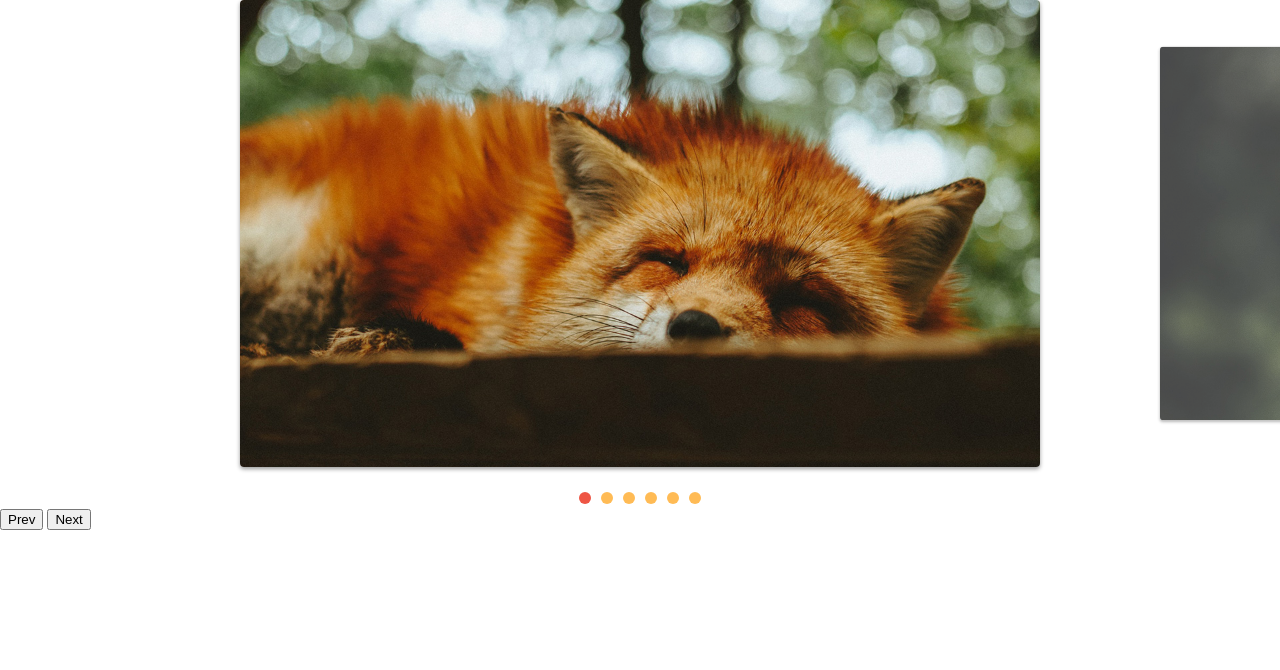
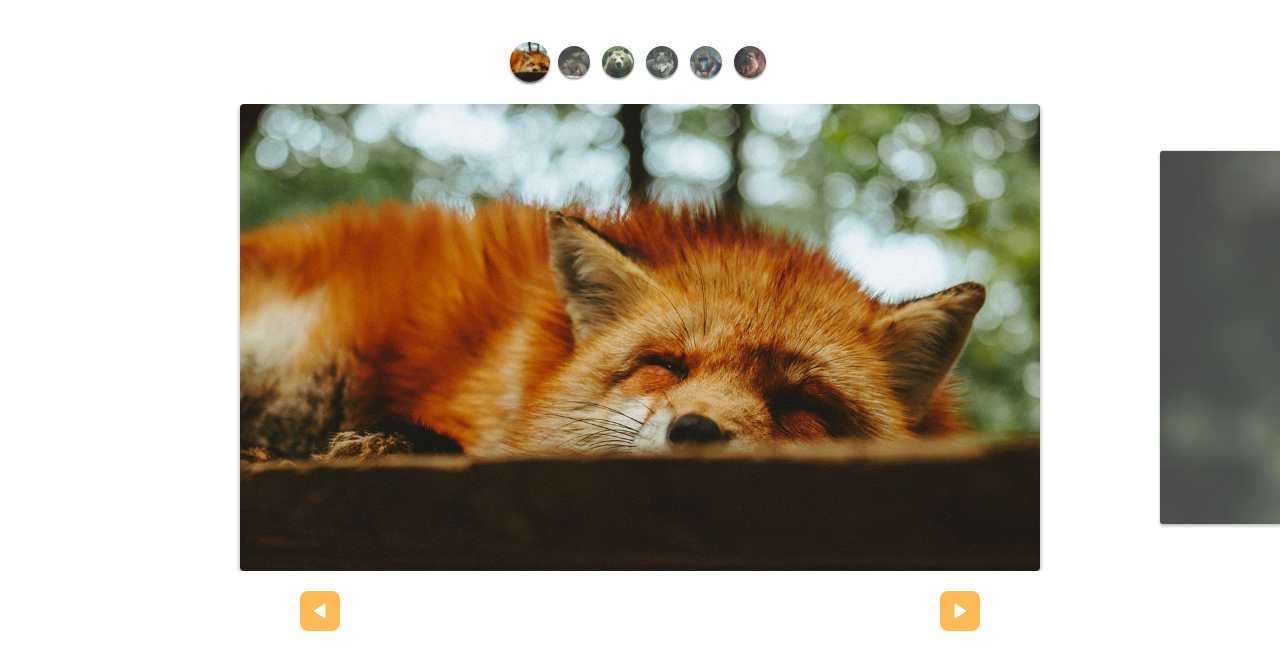
Before and after one commit to rayanne-barros/slide, a plain HTML site: page index.html in a window 1280 px wide. Drawn offline with Linux system fonts and the light colour scheme.

Commit message:
Custom controls estilizados

```diff
--- a/css/style.css
+++ b/css/style.css
@@ -64,3 +64,48 @@ img {
 [data-control="slide"] li.active a, [data-control="slide"] li a:hover {
   background: #E54;
 }
+
+.custom-controls {
+  display: flex;
+  justify-content: center;
+  margin-top: 40px;
+  margin-bottom: 20px;
+  flex-wrap: wrap;
+}
+
+.custom-controls li {
+  opacity: .8;
+  transform: scale(.8);
+  width: 40px;
+  height: 40px;
+  border-radius: 50%;
+  overflow: hidden;
+  margin: 2px;
+  box-shadow: 0 2px 2px rgba(0, 0, 0, .5);
+  transition: .3s;
+}
+
+.custom-controls li.active {
+  opacity: 1;
+  transform: scale(1);
+}
+
+.arrow-nav {
+  display: flex;
+  justify-content: space-around;
+  margin: 20px 0;
+}
+
+.arrow-nav button {
+  cursor: pointer;
+  border: none;
+  border-radius: 8px;
+  color: black;
+  width: 40px;
+  height: 40px;
+  background: #FB5 url('../img/arrow.svg') center center no-repeat;
+}
+
+.arrow-nav button.prev {
+  transform: rotate(-180deg);
+}
--- a/index.html
+++ b/index.html
@@ -10,6 +10,15 @@
 </head>
 
 <body>
+  <ul class="custom-controls">
+    <li><img src="img/foto1-thumb.jpg" alt=""></li>
+    <li><img src="img/foto2-thumb.jpg" alt=""></li>
+    <li><img src="img/foto3-thumb.jpg" alt=""></li>
+    <li><img src="img/foto4-thumb.jpg" alt=""></li>
+    <li><img src="img/foto5-thumb.jpg" alt=""></li>
+    <li><img src="img/foto6-thumb.jpg" alt=""></li>
+
+  </ul>
   <div class="slide-wrapper">
     <ul class="slide">
       <li><img src="img/foto1.jpg" alt=""></li>
@@ -22,8 +31,8 @@
     </ul>
   </div>
   <div class="arrow-nav">
-    <button class="prev">Prev</button>
-    <button class="next">Next</button>
+    <button class="prev"></button>
+    <button class="next"></button>
   </div>
   <script type="module" src="js/script.js"></script>
 </body>
--- a/js/script.js
+++ b/js/script.js
@@ -1,9 +1,6 @@
-import { SlideNav } from './slide.js';
+import SlideNav from './slide.js';
 
 const slide = new SlideNav('.slide', '.slide-wrapper');
 slide.init();
 slide.addArrow('.prev', '.next');
-
-slide.addControl();
-
-console.log(slide)
+slide.addControl('.custom-controls');
--- a/js/slide.js
+++ b/js/slide.js
@@ -147,7 +147,7 @@ export class Slide {
 
 }
 
-export class SlideNav extends Slide {
+export default class SlideNav extends Slide {
   constructor(slide, wrapper) {
     super(slide, wrapper);
     this.bindControlEvents();
```
